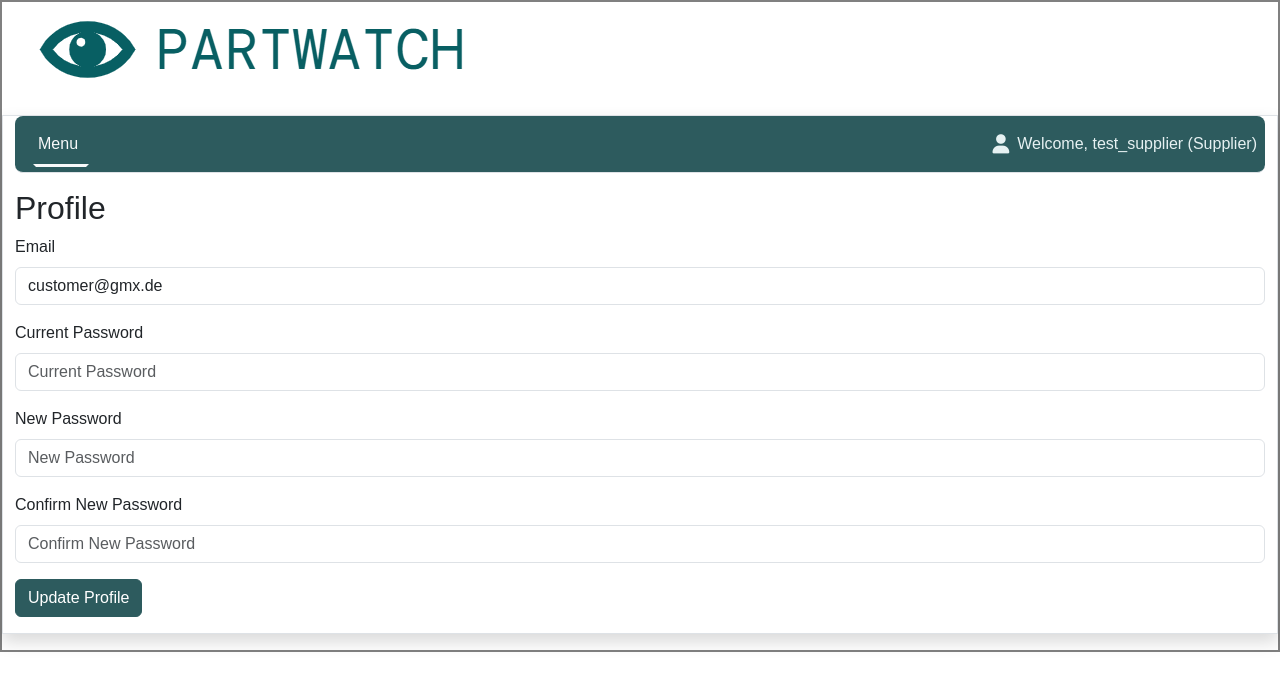
After one commit to timluh98/FS-Webapp, a Flask app: page /profile in a window 1280 px wide. The commit adds this page. Shown: the top 691 px of the page. Run offline with Flask 3, Linux system fonts and the light colour scheme; a user stored in the database is signed in; some libraries are stand-ins or nearby versions.

Commit message:
Add profile management feature with hover effects and tooltip for profile link

```diff
--- a/app.py
+++ b/app.py
@@ -6,8 +6,8 @@ from flask_login import LoginManager, login_user, logout_user, login_required, c
 from werkzeug.security import generate_password_hash, check_password_hash
 from werkzeug.utils import secure_filename
 from db import db  # Import the db instance
-from models import User, Part, Purchase  # Import the User and Part model
-from forms import RegistrationForm, LoginForm, OfferPartForm, PurchaseForm  # Import the forms
+from models import User, Part, Purchase  # Import the User, Part and Purchase model
+from forms import RegistrationForm, LoginForm, OfferPartForm, PurchaseForm, ProfileForm  # Import the forms
 from datetime import datetime
 
 app = Flask(__name__)
@@ -217,6 +217,33 @@ def offer_part():
         flash(f'Error saving part: {str(e)}', 'danger')
         return render_template('offer_part.html', form=form)
 
+@app.route('/profile', methods=['GET', 'POST'])
+@login_required
+def profile():
+    form = ProfileForm()
+    if form.validate_on_submit():
+        user = current_user
+
+        # Check if the current password is correct
+        if not check_password_hash(user.password, form.current_password.data):
+            flash('Current password is incorrect.', 'danger')
+            return redirect(url_for('profile'))
+
+        # Update email
+        user.email = form.email.data
+
+        # Update password if provided
+        if form.new_password.data:
+            user.password = generate_password_hash(form.new_password.data)
+
+        db.session.commit()
+        flash('Profile updated successfully!', 'success')
+        return redirect(url_for('index'))
+
+    # Pre-fill the form with the current user's email
+    form.email.data = current_user.email
+    return render_template('profile.html', form=form)
+
 # Run the app
 if __name__ == '__main__':
     app.run(debug=True)
--- a/forms.py
+++ b/forms.py
@@ -50,3 +50,10 @@ class PurchaseForm(FlaskForm):
     choices=[('', 'Year')] + [(str(y), str(y)) for y in range(current_year, current_year + 21)], validators=[DataRequired()])
     quantity = IntegerField('Quantity', validators=[DataRequired(), NumberRange(min=1)])
     submit = SubmitField('Purchase')
+
+class ProfileForm(FlaskForm):
+    email = StringField('Email', validators=[DataRequired(), Email()])
+    current_password = PasswordField('Current Password', validators=[DataRequired()])
+    new_password = PasswordField('New Password', validators=[Length(min=6)])
+    confirm_new_password = PasswordField('Confirm New Password', validators=[EqualTo('new_password')])
+    submit = SubmitField('Update Profile')
--- a/static/css/style.css
+++ b/static/css/style.css
@@ -90,3 +90,72 @@ a {
 .custom-link {
     text-decoration: underline;
 }
+
+/* Updated styles for the profile link */
+.profile-link {
+    color: #e6f1f2 !important;
+    text-decoration: none;
+    padding: 8px 12px;
+    border-radius: 4px;
+    transition: all 0.3s ease;
+    display: inline-flex;
+    align-items: center;
+    gap: 8px;
+    position: relative;
+}
+
+.profile-link:hover {
+    background-color: #597f82;
+    transform: translateY(-1px);
+    box-shadow: 0 2px 4px rgba(0, 0, 0, 0.1);
+}
+
+.profile-link::after {
+    content: '';
+    position: absolute;
+    bottom: 2px;
+    left: 30px;
+    right: 12px;
+    height: 1px;
+    background-color: #e6f1f2;
+    transform: scaleX(0);
+    transition: transform 0.3s ease;
+}
+
+.profile-link:hover::after {
+    transform: scaleX(1);
+}
+
+.profile-link .user-icon {
+    font-size: 1.2em;
+    transition: transform 0.3s ease;
+}
+
+.profile-link:hover .user-icon {
+    transform: scale(1.1);
+}
+
+/* Add a subtle tooltip */
+.profile-link .tooltip-text {
+    visibility: hidden;
+    background-color: #2d5b5e;
+    color: #e6f1f2;
+    text-align: center;
+    padding: 5px 10px;
+    border-radius: 4px;
+    position: absolute;
+    z-index: 1;
+    bottom: -30px;
+    left: 50%;
+    transform: translateX(-50%);
+    opacity: 0;
+    transition: opacity 0.3s;
+    font-size: 0.8em;
+    white-space: nowrap;
+    box-shadow: 0 2px 4px rgba(0, 0, 0, 0.2);
+}
+
+.profile-link:hover .tooltip-text {
+    visibility: visible;
+    opacity: 1;
+}
--- a/templates/base.html
+++ b/templates/base.html
@@ -9,6 +9,7 @@
     <title>{% block TITLE %}{% endblock %} - PartWatch</title>
     {{ bootstrap.load_css() }}
     <link rel="stylesheet" href="{{ url_for('static', filename='css/style.css') }}">
+    <link rel="stylesheet" href="https://cdnjs.cloudflare.com/ajax/libs/font-awesome/6.0.0-beta3/css/all.min.css">
 </head>
 
 <body>
@@ -42,9 +43,11 @@
                                 </div>
                             </li>
                             <li class="nav-item ms-auto">
-                                <span class="nav-link text-light">
-                                    Welcome, {{ current_user.username }} ({{ current_user.role | capitalize }})!
-                                </span>
+                                <a class="nav-link profile-link" href="{{ url_for('profile') }}">
+                                    <i class="fas fa-user user-icon"></i>
+                                    <span>Welcome, {{ current_user.username }} ({{ current_user.role | capitalize }})</span>
+                                    <span class="tooltip-text">Click to manage your profile</span>
+                                </a>
                             </li>
                         {% else %}
                             <li class="nav-item">
--- /dev/null
+++ b/templates/profile.html
@@ -0,0 +1,25 @@
+{% extends "base.html" %}
+{% block TITLE %}Profile{% endblock %}
+{% block CONTENT %}
+<h2>Profile</h2>
+<form method="POST" action="{{ url_for('profile') }}">
+    {{ form.hidden_tag() }}
+    <div class="mb-3">
+        {{ form.email.label(class="form-label") }}
+        {{ form.email(class="form-control", placeholder="Email") }}
+    </div>
+    <div class="mb-3">
+        {{ form.current_password.label(class="form-label") }}
+        {{ form.current_password(class="form-control", placeholder="Current Password") }}
+    </div>
+    <div class="mb-3">
+        {{ form.new_password.label(class="form-label") }}
+        {{ form.new_password(class="form-control", placeholder="New Password") }}
+    </div>
+    <div class="mb-3">
+        {{ form.confirm_new_password.label(class="form-label") }}
+        {{ form.confirm_new_password(class="form-control", placeholder="Confirm New Password") }}
+    </div>
+    {{ form.submit(class="btn btn-primary") }}
+</form>
+{% endblock %}
```
Also changed, not shown: instance/automotive_parts.sqlite.
